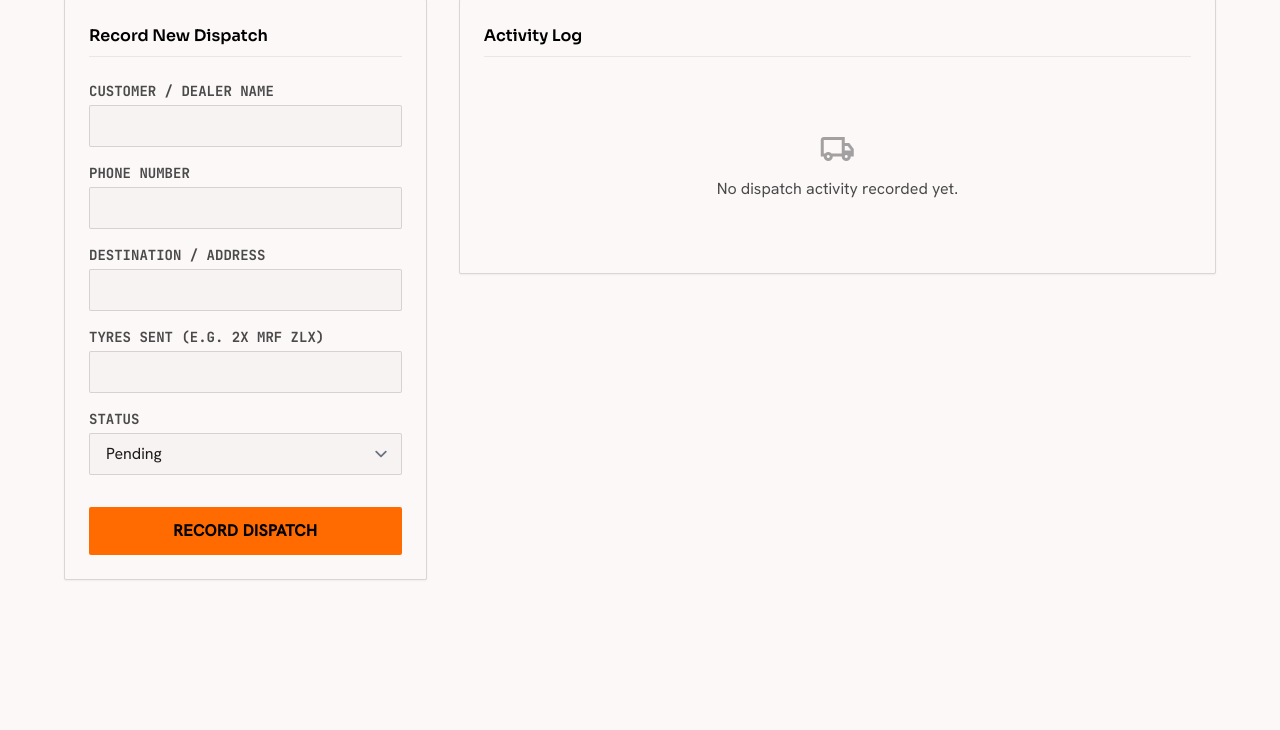
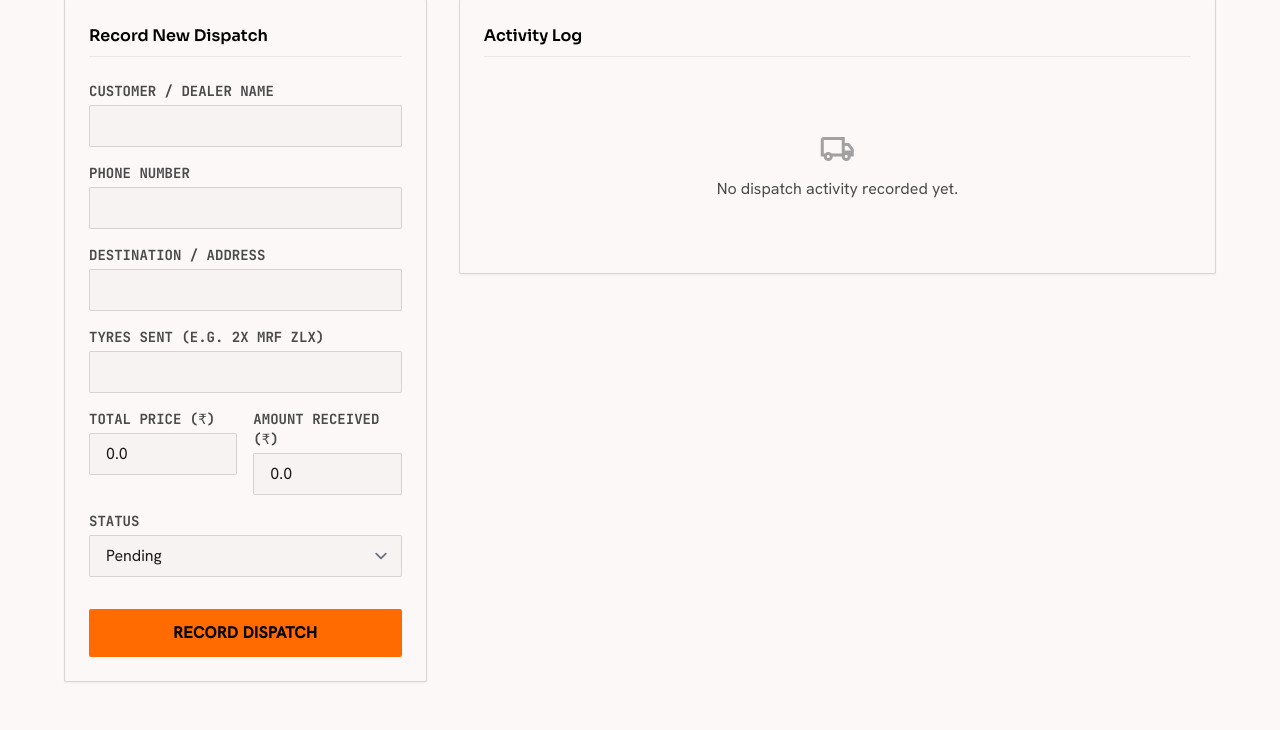
Before and after one commit to raghavtanejax/ShreeDurgaTyreHouseMain, a Flask app: page /admin/dispatch in a window 1280 px wide. Shown: the part 231-961 px from the top of the page. Before the commit the page ends 811 px from the top, so only its background shows below. Run offline with Flask 3, Linux system fonts and the light colour scheme; the visitor is signed in with stand-in values (Sample User, id 1); data that the repository does not hold is empty; some libraries are stand-ins or nearby versions.

Commit message:
dispatch amount

```diff
--- a/app.py
+++ b/app.py
@@ -166,7 +166,18 @@ def admin_dashboard():
     total_inventory = Tyre.query.count()
     total_stock = sum([t.stock for t in Tyre.query.all()])
     low_stock = Tyre.query.filter(Tyre.stock > 0, Tyre.stock < 10).count()
-    return render_template('1_admin_dashboard.html', total_inventory=total_inventory, total_stock=total_stock, low_stock=low_stock)
+
+    # Dispatch Activity Stats
+    today_start = datetime.utcnow().replace(hour=0, minute=0, second=0, microsecond=0)
+    todays_dispatches_count = DispatchActivity.query.filter(DispatchActivity.date_created >= today_start).count()
+    recent_dispatches = DispatchActivity.query.order_by(DispatchActivity.date_created.desc()).limit(5).all()
+
+    return render_template('1_admin_dashboard.html',
+                           total_inventory=total_inventory,
+                           total_stock=total_stock,
+                           low_stock=low_stock,
+                           todays_dispatches_count=todays_dispatches_count,
+                           recent_dispatches=recent_dispatches)
 
 @app.route('/admin/inventory', methods=['GET', 'POST'])
 @login_required
@@ -299,6 +310,8 @@ def admin_dispatch():
             phone=form.phone.data,
             destination=form.destination.data,
             tyre_details=form.tyre_details.data,
+            total_amount=form.total_amount.data if form.total_amount.data else 0.0,
+            amount_received=form.amount_received.data if form.amount_received.data else 0.0,
             status=form.status.data
         )
         db.session.add(dispatch)
--- a/forms.py
+++ b/forms.py
@@ -38,5 +38,7 @@ class DispatchForm(FlaskForm):
     phone = StringField('Phone Number', validators=[DataRequired(), Length(max=50)])
     destination = StringField('Destination / Address', validators=[DataRequired(), Length(max=255)])
     tyre_details = StringField('Tyres Sent (e.g. 2x MRF ZLX)', validators=[DataRequired()])
+    total_amount = FloatField('Total Price (₹)', default=0.0)
+    amount_received = FloatField('Amount Received (₹)', default=0.0)
     status = SelectField('Status', choices=[('Pending', 'Pending'), ('Dispatched', 'Dispatched'), ('Delivered', 'Delivered')], default='Pending')
     submit = SubmitField('Record Dispatch')
--- a/models.py
+++ b/models.py
@@ -51,5 +51,11 @@ class DispatchActivity(db.Model):
     phone = db.Column(db.String(50), nullable=False)
     destination = db.Column(db.String(255), nullable=False)
     tyre_details = db.Column(db.Text, nullable=False)
+    total_amount = db.Column(db.Float, default=0.0)
+    amount_received = db.Column(db.Float, default=0.0)
     status = db.Column(db.String(50), default="Pending") # Pending, Dispatched, Delivered
     date_created = db.Column(db.DateTime, default=datetime.utcnow)
+
+    @property
+    def amount_left(self):
+        return max(0.0, self.total_amount - self.amount_received)
--- a/templates/10_admin_dispatch.html
+++ b/templates/10_admin_dispatch.html
@@ -37,6 +37,17 @@
                     {{ form.tyre_details(class="w-full bg-surface-container-low border border-steel-gray/20 rounded px-4 py-2 focus:outline-none focus:border-safety-orange focus:ring-1 focus:ring-safety-orange transition-colors") }}
                 </div>
 
+                <div class="grid grid-cols-2 gap-4">
+                    <div>
+                        {{ form.total_amount.label(class="block text-sm font-label-caps text-steel-gray uppercase mb-1") }}
+                        {{ form.total_amount(class="w-full bg-surface-container-low border border-steel-gray/20 rounded px-4 py-2 focus:outline-none focus:border-safety-orange focus:ring-1 focus:ring-safety-orange transition-colors", type="number", step="0.01") }}
+                    </div>
+                    <div>
+                        {{ form.amount_received.label(class="block text-sm font-label-caps text-steel-gray uppercase mb-1") }}
+                        {{ form.amount_received(class="w-full bg-surface-container-low border border-steel-gray/20 rounded px-4 py-2 focus:outline-none focus:border-safety-orange focus:ring-1 focus:ring-safety-orange transition-colors", type="number", step="0.01") }}
+                    </div>
+                </div>
+
                 <div>
                     {{ form.status.label(class="block text-sm font-label-caps text-steel-gray uppercase mb-1") }}
                     {{ form.status(class="w-full bg-surface-container-low border border-steel-gray/20 rounded px-4 py-2 focus:outline-none focus:border-safety-orange focus:ring-1 focus:ring-safety-orange transition-colors") }}
@@ -61,6 +72,7 @@
                         <th class="p-3">ID / Date</th>
                         <th class="p-3">Customer / Destination</th>
                         <th class="p-3">Items Sent</th>
+                        <th class="p-3">Payment</th>
                         <th class="p-3">Status</th>
                         <th class="p-3 text-right">Actions</th>
                     </tr>
@@ -79,6 +91,18 @@
                         </td>
                         <td class="p-3">
                             <span class="text-sm text-on-surface">{{ dispatch.tyre_details }}</span>
+                        </td>
+                        <td class="p-3">
+                            {% if dispatch.total_amount > 0 %}
+                                {% if dispatch.amount_left <= 0 %}
+                                    <span class="text-green-600 font-bold text-sm block">₹{{ dispatch.total_amount }} (Paid)</span>
+                                {% else %}
+                                    <span class="text-orange-600 font-bold text-sm block">Left: ₹{{ dispatch.amount_left }}</span>
+                                    <span class="text-xs text-steel-gray block">of ₹{{ dispatch.total_amount }}</span>
+                                {% endif %}
+                            {% else %}
+                                <span class="text-steel-gray text-sm font-bold block">N/A</span>
+                            {% endif %}
                         </td>
                         <td class="p-3">
                             {% if dispatch.status == 'Pending' %}
```
Also changed, not shown: templates/1_admin_dashboard.html (+36 -52 lines).
